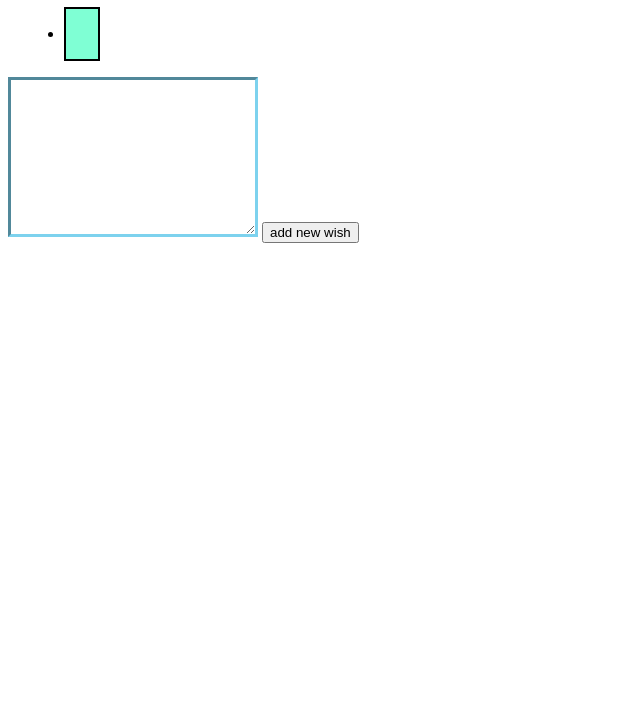
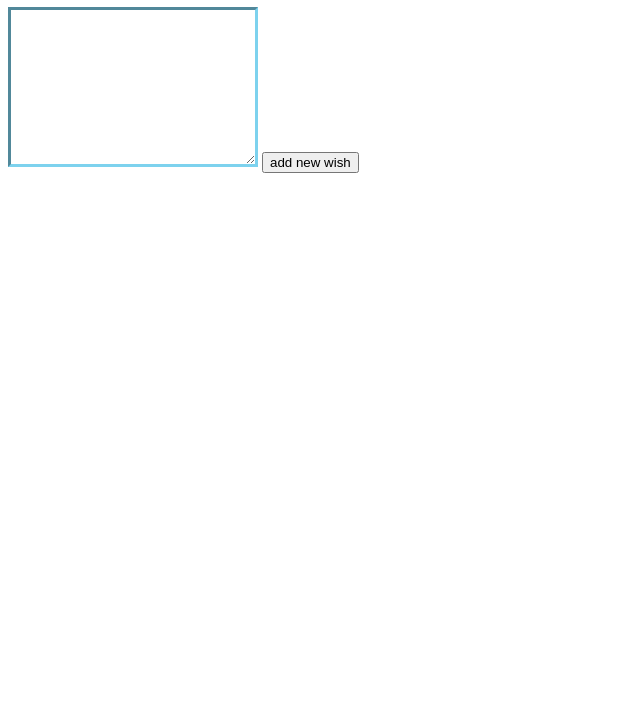
Before and after one commit to Bsdk2/bucket-list, a plain HTML site: page index.html in a window 1280 px wide. Shown: the part 73-800 px from the top of the page, without its empty margins (0-640 px from the left). Drawn offline with Linux system fonts and the light colour scheme.

Commit message:
removed li

```diff
--- a/index.html
+++ b/index.html
@@ -22,7 +22,7 @@
     <div class="main_item" id main-div>
         <h1 class="heading">Bucket list</h1>
         <ul class="list" id="uli">
-            <li ondblclick=""></li>
+
         </ul>
 
         <textarea placeholder="" name="" id="textarea" cols="30" rows="10"
```
